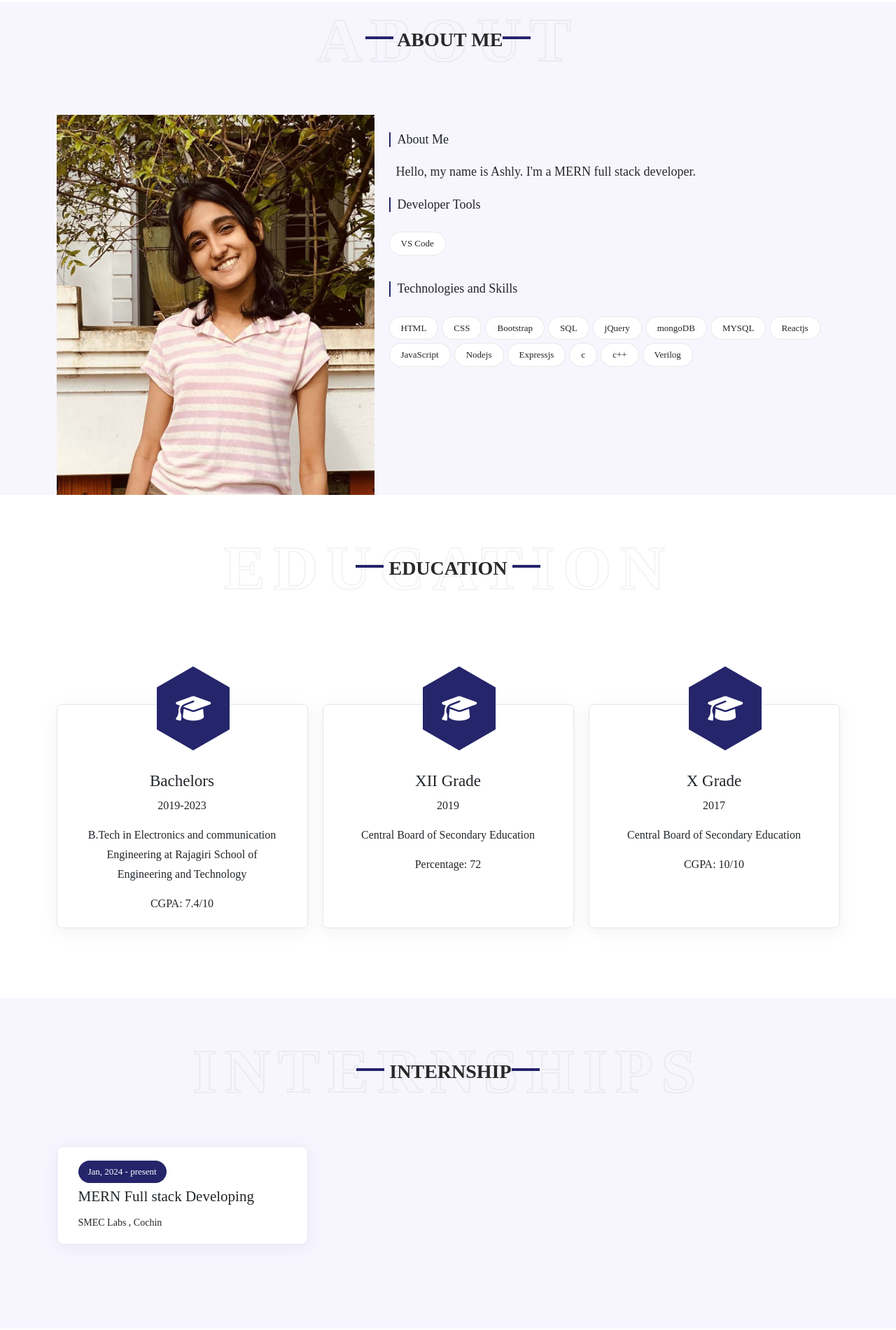
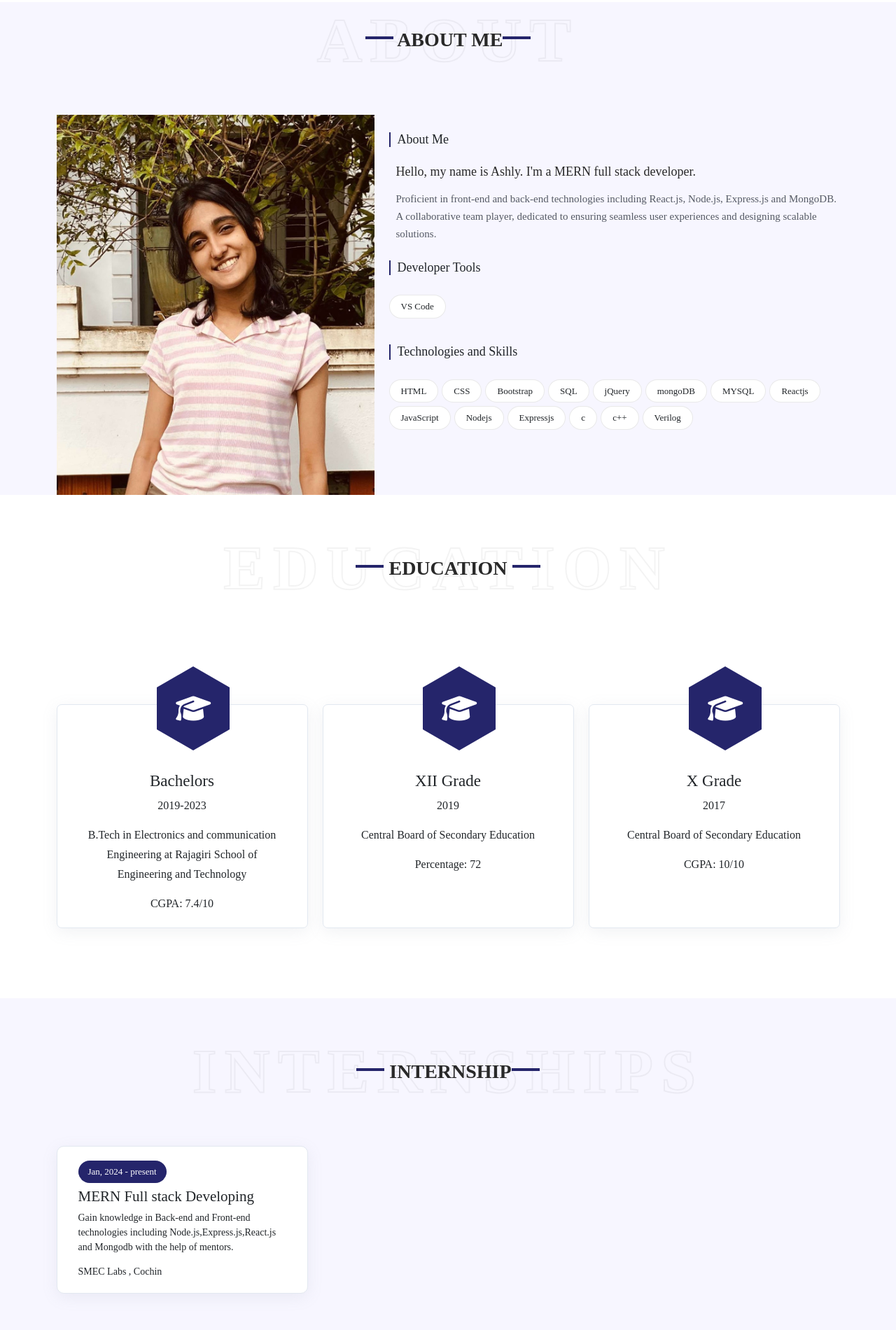
Before and after one commit to Ashlysiby/Ashlysiby.github.io, a plain HTML site: page index.html in a window 1280 px wide. Shown: the part 863-2763 px from the top of the page at 70% size. Drawn offline with nearby package versions, Linux system fonts and the light colour scheme.

Commit message:
Update index.html

```diff
--- a/index.html
+++ b/index.html
@@ -97,7 +97,7 @@
               <div class="about-info">
                 <h2>About Me</h2>
                 <h3>Hello, my name is Ashly. I'm a MERN full stack developer.</h3>
-                <p></p>
+                <p>Proficient in front-end and back-end technologies including React.js, Node.js, Express.js and MongoDB. A collaborative team player, dedicated to ensuring seamless user experiences and designing scalable solutions.</p></p>
                 <h2>Developer Tools</h2>
                 <div class="about-tool">
                 <span>VS Code</span>
@@ -186,7 +186,7 @@
                 </div>
                 <div class=" col-12 ex-left">
                   <h4>MERN Full stack Developing</h4>
-                  <p></p>
+                  <p>Gain knowledge in Back-end and Front-end technologies including Node.js,Express.js,React.js and Mongodb with the help of mentors.</p>
                   <span>SMEC Labs , Cochin</span> </div>
               </div>
             </div>
```
